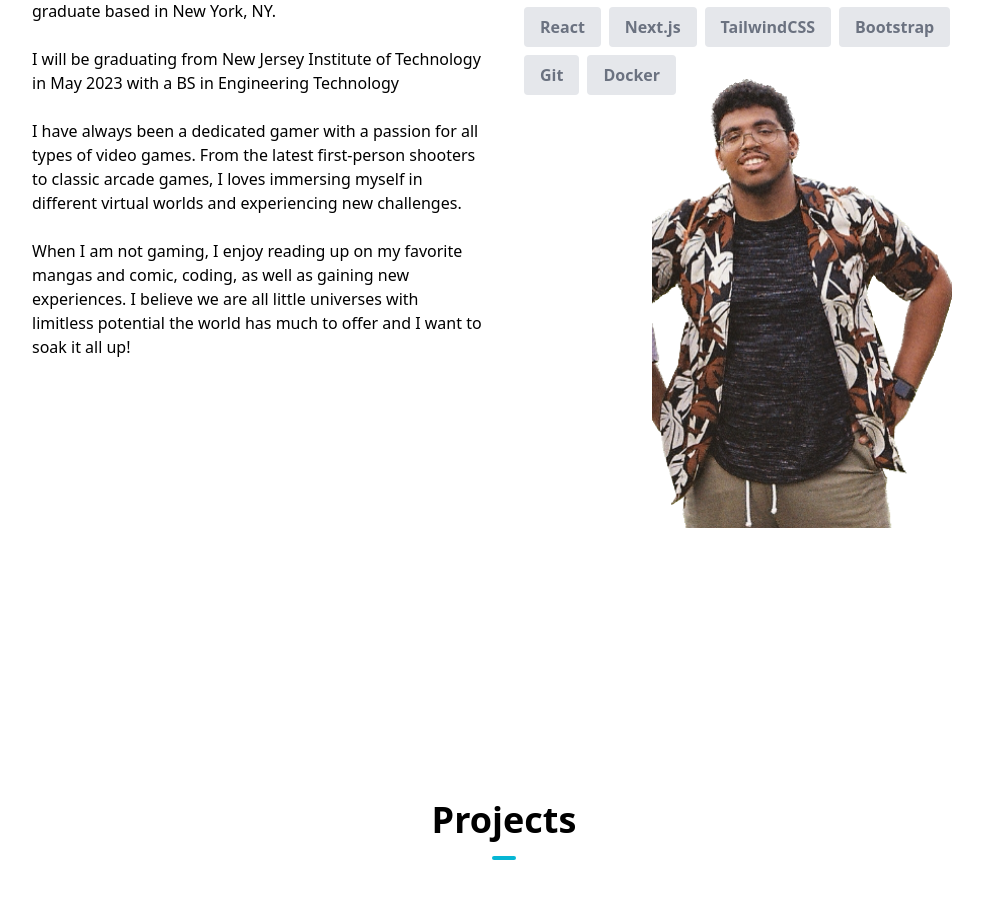
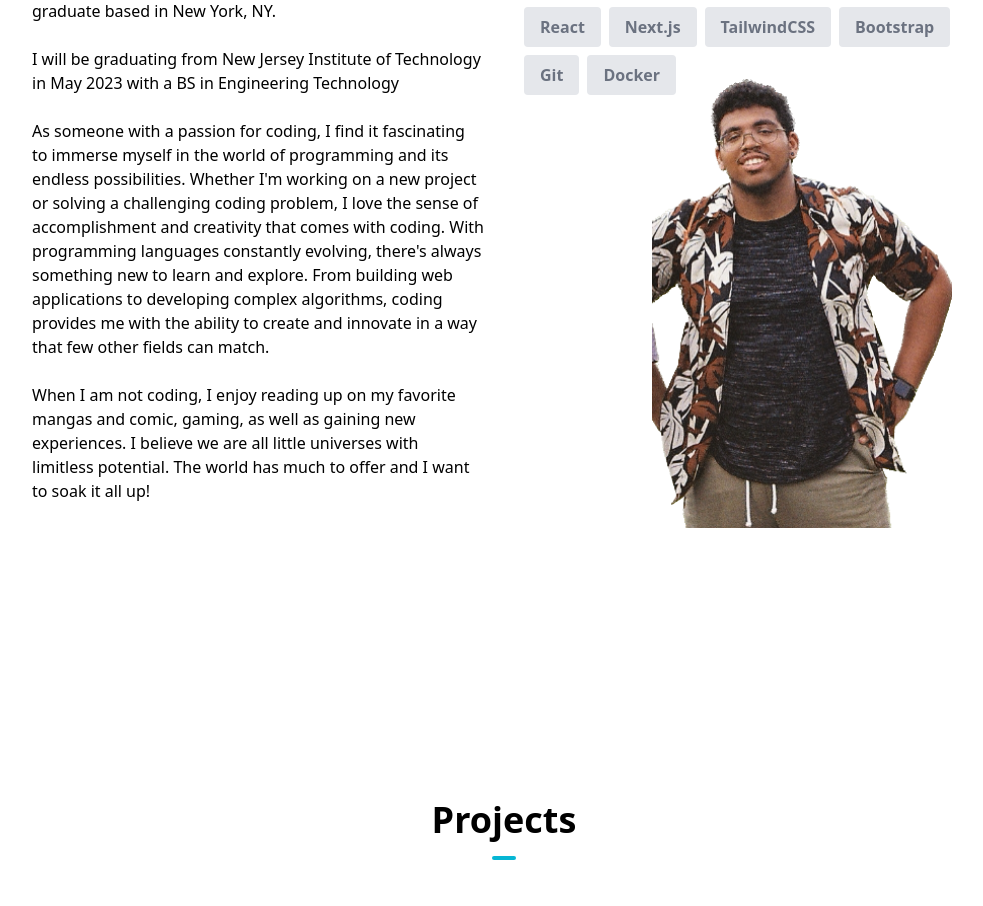
Before and after one commit to Jad229/nextjs-portfolio, a Next.js app: page / in a window 1280 px wide. Shown: the part 1224-2130 px from the top of the page, without its empty margins (136-1119 px from the left). Built offline with nearby package versions, Linux system fonts and the light colour scheme; grey boxes are pictures that could not be loaded.

Commit message:
Updated about me section

```diff
--- a/components/AboutSection.tsx
+++ b/components/AboutSection.tsx
@@ -28,7 +28,7 @@ export const AboutSection = () => {
             </h1>
             <p>
               Hi, my name is Justin and I am a{" "}
-              <span className="font-bold">tenacious</span> ,{" "}
+              <span className="font-bold">tenacious</span>,{" "}
               <span className="font-bold">highly ambitious</span>,{" "}
               <span className="font-bold">adaptable</span>, and{" "}
               <span className="font-bold">passionate</span> software engineer
@@ -41,16 +41,17 @@ export const AboutSection = () => {
             </p>
             <br />
             <p>
-              I have always been a dedicated gamer with a passion for all types
-              of video games. From the latest first-person shooters to classic
-              arcade games, I loves immersing myself in different virtual worlds
-              and experiencing new challenges.
+              As someone with a passion for coding, I find it fascinating to immerse myself in the world of programming
+              and its endless possibilities. Whether I'm working on a new project or solving a challenging coding problem,
+              I love the sense of accomplishment and creativity that comes with coding. With programming languages constantly
+              evolving, there's always something new to learn and explore. From building web applications to developing
+              complex algorithms, coding provides me with the ability to create and innovate in a way that few other fields can match.
             </p>
             <br />
             <p>
-              When I am not gaming, I enjoy reading up on my favorite mangas and
-              comic, coding, as well as gaining new experiences. I believe we
-              are all little universes with limitless potential the world has
+              When I am not coding, I enjoy reading up on my favorite mangas and
+              comic, gaming, as well as gaining new experiences. I believe we
+              are all little universes with limitless potential. The world has
               much to offer and I want to soak it all up!
             </p>
           </div>
```
